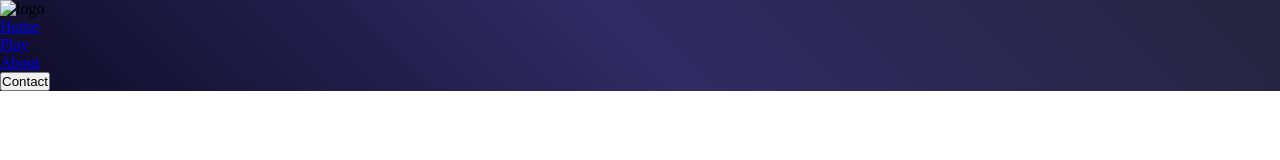
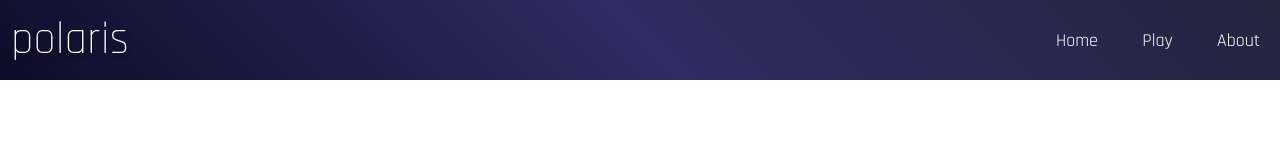
Before and after one commit to polarisofficial/website, a website built with webpack: page src/index.html in a window 1280 px wide. Built offline with Linux system fonts and the light colour scheme.

Commit message:
Improved design of header logo and navigation links

```diff
--- a/src/css/common.css
+++ b/src/css/common.css
@@ -2,14 +2,42 @@
 @import url('https://fonts.googleapis.com/css2?family=Rajdhani:wght@300;400;500&display=swap');
 
 * {
+    font-family: "Rajdhani", sans-serif;
+    font-weight: normal;
+    font-size: 16px;
+    color: white;
+
     margin: 0;
     padding: 0;
+    border: 0;
 }
 
 header {
+    display: flex;
+    justify-content: space-between;
+    align-items: center;
     background: linear-gradient(45deg, #0f0c29, #302b63, #24243e);
+}
+
+button {
+    background: transparent;
+    outline: none;
 }
 
 .header-logo-img {
     cursor: pointer;
 }
+
+.header-nav-list {
+    list-style: none;
+}
+
+.header-nav-list li {
+    display: inline-block;
+    padding: 0 20px;
+}
+
+.header-nav-list li a {
+    text-decoration: none;
+    font-size: 18px;
+}
--- a/src/index.html
+++ b/src/index.html
@@ -7,17 +7,14 @@
 </head>
 <body>
 <header>
-    <img class="header-logo-img" src="assets/logo.svg" alt="logo">
+    <img class="header-logo-img" src="assets/logo.svg" width="140" height="80" alt="Logo">
     <nav>
-        <ol class="header-nav-list">
+        <ul class="header-nav-list">
             <li><a href="#">Home</a></li>
             <li><a href="#">Play</a></li>
             <li><a href="#">About</a></li>
-        </ol>
+        </ul>
     </nav>
-    <a class="contact" href="#">
-        <button>Contact</button>
-    </a>
 </header>
 <script type="text/javascript" src="build/bundle.js"></script>
 </body>
```
Also changed, not shown: src/assets/logo.svg (added), src/build/bundle.js.
